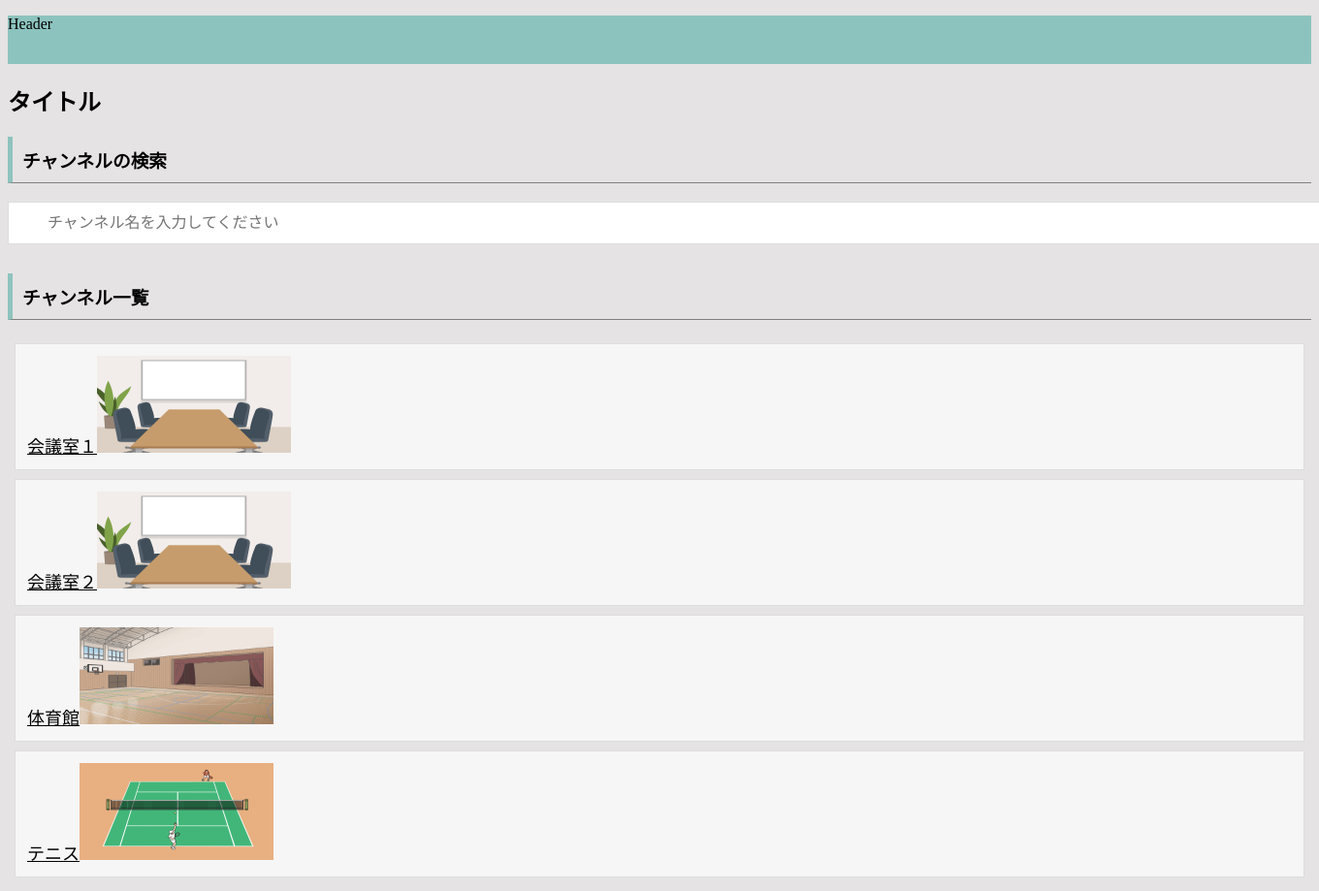
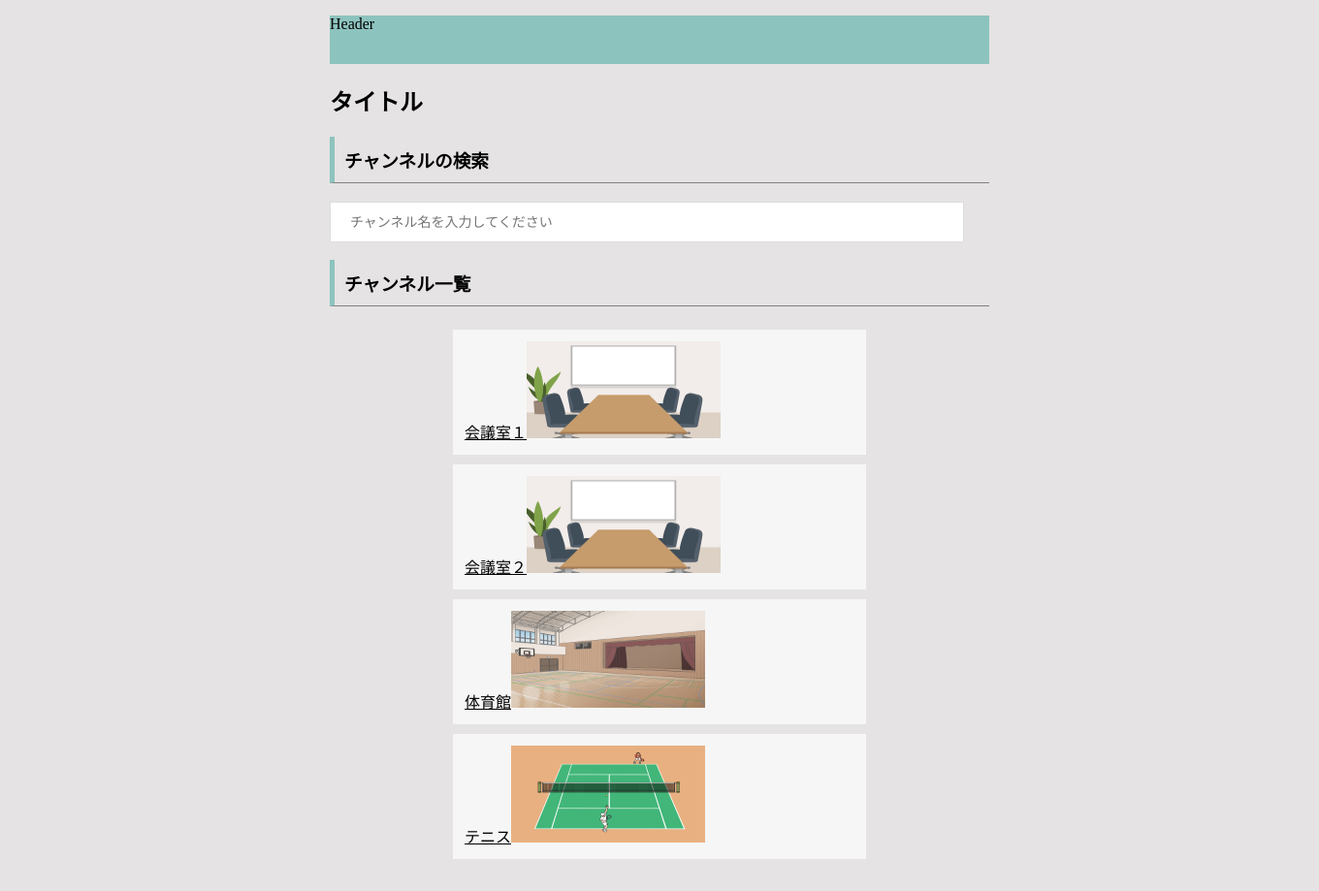
Before and after one commit to hackathon-Cteam/shinseikun, a Flask app: template ChatApp/view/templates/channel_list.html in a window 1360 px wide; the page is wider, and only the part inside the window is pictured. Shown: that part at 97% size. After the commit the page ends 886 px from the top of that part, so only its background shows below. Run offline with Flask 2, Linux system fonts and the light colour scheme; the template is opened without the code that fills it, so the values that code supplies are empty.

Commit message:
htmlの修正、jpgファイルの移動、cssファイル作成によるコミット

```diff
--- /dev/null
+++ b/ChatApp/view/static/css/channel_list.css
@@ -0,0 +1,55 @@
+
+body{
+    width: 50%;
+    background-color : #e5e3e3;
+    margin-left: auto;
+    margin-right: auto;
+}
+
+h3{
+    border-left :solid 5px #8dc3be;
+    border-bottom: solid 1px gray;
+    padding: 10px;
+}
+
+.header{
+    width: 100%;
+    height : 50px;
+    background-color : #8dc3be;
+}
+
+img.picture{
+    width:200px;
+    height:100px;
+}
+
+#myInput {
+    width: 90%;
+    font-size: 14px;
+    padding: 12px 20px 12px 20px;
+    border: 1px solid #ddd;
+}
+
+#myUL {
+    padding: 0px;
+    overflow: scroll;
+}
+
+#myUL li {
+    padding: 5px;
+}
+
+#myUL li a {
+    width: 60%;
+    background-color: #f6f6f6;
+    padding: 12px;
+    font-size: 16px;
+    color: black;
+    display: block;
+    margin-left: auto;
+    margin-right: auto;
+}
+
+#myUL li a:hover {
+    background-color: #a4d3cb;
+}
--- a/ChatApp/view/templates/channel_list.html
+++ b/ChatApp/view/templates/channel_list.html
@@ -3,62 +3,9 @@
     <head>
         <meta charset = "utf-8">
         <title>申請くん</title>
-        <style>
-            body{
-                background-color : #e5e3e3;
-            }
 
-            h3{
-                border-left :solid 5px #8dc3be;
-                border-bottom: solid 1px gray;
-                padding: 10px;
-            }
+        <link rel="stylesheet" href="../static/css/channel_list.css"/>
 
-            .header{
-                width : 100% ;
-                height : 50px;
-                background-color : #8dc3be;
-            }
-
-            img.picture{
-                width:200px;
-                height:100px;
-            }
-
-            #myInput {
-                width: 100%;
-                font-size: 16px;
-                padding: 12px 20px 12px 40px;
-                border: 1px solid #ddd;
-                margin-bottom: 12px;
-            }
-
-            #myUL {
-                list-style-type: none;
-                padding: 1px;
-                margin: 1px;
-                overflow: scroll;
-            }
-
-            ul#myUL li {
-                padding: 5px;
-            }
-
-            #myUL li a {
-                border: 1px solid #ddd;
-                margin-top: -1px;
-                background-color: #f6f6f6;
-                padding: 12px;
-                font-size: 18px;
-                color: black;
-                display: block;
-            }
-
-            #myUL li a:hover {
-                background-color: #c8e4ff;
-            }
-
-        </style>
         <script>
             function myFunction() {
                 let input, filter, ul, li, a, i, txtValue;
@@ -78,6 +25,7 @@
                 }
               }
         </script>
+
     </head>
 
     <body>
@@ -93,10 +41,10 @@
         <h3>チャンネル一覧</h3>
 
         <ul id="myUL">
-            <li><a href = "https://xxx.jp">会議室１<img src="kaigi.jpg" class="picture"></a></li>
-            <li><a href = "https://xxx.jp">会議室２<img src="kaigi.jpg" class="picture"></a></li>
-            <li><a href = "https://xxx.jp">体育館<img src="gym.jpg" class="picture"></a></li>
-            <li><a href = "https://xxx.jp">テニス<img src="tennis.jpg" class="picture"></a></li>
+            <li><a href = "https://xxx.jp">会議室１<img src="../static/img/channel_list/kaigi.jpg" class="picture"></a></li>
+            <li><a href = "https://xxx.jp">会議室２<img src="../static/img/channel_list/kaigi.jpg" class="picture"></a></li>
+            <li><a href = "https://xxx.jp">体育館<img src="../static/img/channel_list/gym.jpg" class="picture"></a></li>
+            <li><a href = "https://xxx.jp">テニス<img src="../static/img/channel_list/tennis.jpg" class="picture"></a></li>
         </ul>
 
     </body>
```
Also changed, not shown: ChatApp/view/static/img/channel_list/gym.jpg (renamed from ChatApp/view/templates/gym.jpg), ChatApp/view/static/img/channel_list/kaigi.jpg (renamed from ChatApp/view/templates/kaigi.jpg), ChatApp/view/static/img/channel_list/tennis.jpg (renamed from ChatApp/view/templates/tennis.jpg).
